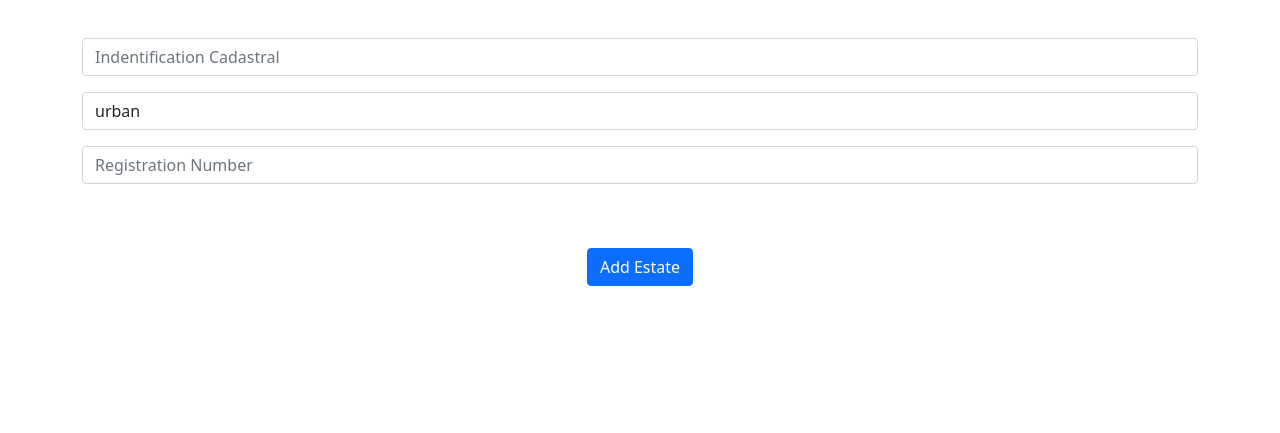
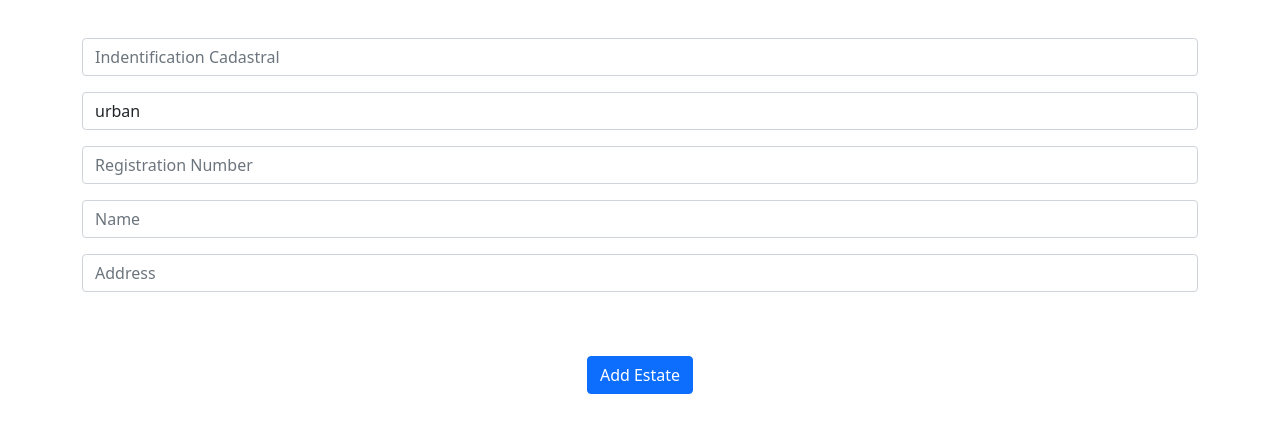
Before and after one commit to Luciano890/Developer-Challenge, a Django app: page /addestate/ in a window 1280 px wide. Shown: the part 193-626 px from the top of the page. Run offline with Django 3.2, Linux system fonts and the light colour scheme; some libraries are stand-ins or nearby versions.

Commit message:
docs: ending with use cases

```diff
--- a/estates/admin.py
+++ b/estates/admin.py
@@ -1,5 +1,9 @@
 from django.contrib import admin
 from estates.models import *
 
+"""
+Registration of the models for the admin
+"""
+
 admin.site.register(Owner)
 admin.site.register(Estate)
--- a/estates/forms.py
+++ b/estates/forms.py
@@ -7,6 +7,10 @@ from estates import models
 from estates import choices
 from estates.models import Owner, Estate
 from estates.choices import type, locations
+
+"""
+Serializing models
+"""
 
 class OwnerForm(forms.ModelForm):
 
@@ -60,9 +64,25 @@ class EstateForm(forms.ModelForm):
                                  }
                              ))
 
+    name = forms.CharField(label=False,min_length=4, max_length=30,required=False,strip=False,
+                             widget=forms.TextInput(
+                                 attrs={
+                                     'placeholder':"Name",
+                                     'class':'form-control',
+                                 }
+                             ))
+
+    address = forms.CharField(label=False,min_length=4, max_length=30,required=False,strip=False,
+                             widget=forms.TextInput(
+                                 attrs={
+                                     'placeholder':"Address",
+                                     'class':'form-control',
+                                 }
+                             ))
+
     class Meta:
         model = Estate
-        fields = ['identificationCadastral','typeEstate','registrationNumber']
+        fields = ['identificationCadastral','typeEstate','registrationNumber','name','address']
 
 class UserRegisterForm(forms.ModelForm):
 
--- a/estates/models.py
+++ b/estates/models.py
@@ -1,21 +1,35 @@
 from django.db import models
 from estates.choices import locations,type
 
+class Estate(models.Model):
+
+    """
+    Model to the Estate table with many-to-many relantionship
+    """
+
+    identificationCadastral = models.CharField(max_length=20)
+    typeEstate = models.CharField(max_length=10, choices=locations)
+    registrationNumber = models.CharField(max_length=20, unique=True)
+
+    name = models.CharField(max_length=30, null=True, blank=True)
+    address = models.CharField(max_length=30, null=True, blank=True)
+
+    owners = models.ManyToManyField("Owner")
+
+    def __str__(self) -> str:
+        return f"Estate with registration number: {self.registrationNumber}"
+
 class Owner(models.Model):
 
-    ID = models.CharField(max_length=20)
+    """
+    Model to the Owner table with many-to-many relantionship
+    """
+
+    ID = models.CharField(max_length=20,unique=True)
     identificationNumber = models.CharField(max_length=10)
     type = models.CharField(max_length=10, choices=type)
 
+    estates = models.ManyToManyField("Estate")
+
     def __str__(self) -> str:
         return f"Owner with id: {self.ID}"
-
-
-class Estate(models.Model):
-
-    identificationCadastral = models.CharField(max_length=20)
-    typeEstate = models.CharField(max_length=10, choices=locations)
-    registrationNumber = models.CharField(max_length=20)
-
-    def __str__(self) -> str:
-        return f"Estate with registration number: {self.registrationNumber}"
--- a/estates/templates/estates/index.html
+++ b/estates/templates/estates/index.html
@@ -41,7 +41,9 @@
           <th scope="col">Index</th>
           <th scope="col">Identification Cadastral</th>
           <th scope="col">Type Estate</th>
-          <th scope="col">Registration Number</th>
+          <th scope="col">Property Registration Number</th>
+          <th scope="col">Name</th>
+          <th scope="col">Address</th>
           <th scope="col">Action</th>
         </tr>
       </thead>
@@ -52,6 +54,8 @@
           <td>{{est.identificationCadastral}}</td>
           <td>{{est.typeEstate}}</td>
           <td>{{est.registrationNumber}}</td>
+          <td>{{est.name}}</td>
+          <td>{{est.address}}</td>
           <td>
             <a class="btn btn-danger btn-sm" href="{% url 'deleteestate' est.id %}"><svg xmlns="http://www.w3.org/2000/svg" width="16" height="16" fill="currentColor" class="bi bi-trash-fill" viewBox="0 0 16 16">
               <path d="M2.5 1a1 1 0 0 0-1 1v1a1 1 0 0 0 1 1H3v9a2 2 0 0 0 2 2h6a2 2 0 0 0 2-2V4h.5a1 1 0 0 0 1-1V2a1 1 0 0 0-1-1H10a1 1 0 0 0-1-1H7a1 1 0 0 0-1 1H2.5zm3 4a.5.5 0 0 1 .5.5v7a.5.5 0 0 1-1 0v-7a.5.5 0 0 1 .5-.5zM8 5a.5.5 0 0 1 .5.5v7a.5.5 0 0 1-1 0v-7A.5.5 0 0 1 8 5zm3 .5v7a.5.5 0 0 1-1 0v-7a.5.5 0 0 1 1 0z"/>
--- a/estates/urls.py
+++ b/estates/urls.py
@@ -1,6 +1,10 @@
 from django.urls import path
 from django.contrib.auth.views import LoginView, LogoutView
 from . import views
+
+"""
+specifying urls for the web application
+"""
 
 urlpatterns = [
 
--- a/estates/views.py
+++ b/estates/views.py
@@ -5,7 +5,14 @@ from django.contrib import messages
 from estates.models import *
 from estates.forms import OwnerForm, EstateForm, UserRegisterForm
 
+"""
+web application views
+"""
+
 def Home(request):
+    """
+    view of home page
+    """
     owners = Owner.objects.all()
     estates = Estate.objects.all()
     context = {'owners':owners, 'estates':estates}
@@ -13,6 +20,9 @@ def Home(request):
     return render(request, 'estates/index.html', context)
 
 def register(request):
+    """
+    view of register page
+    """
     if request.method == "POST":
         form = UserRegisterForm(request.POST)
         if form.is_valid():
@@ -26,6 +36,9 @@ def register(request):
     return render(request, 'estates/register.html',context)
 
 def addowner(request):
+    """
+    view of addowner page
+    """
     if request.method == "POST":
         form = OwnerForm(request.POST)
         if form.is_valid():
@@ -38,6 +51,9 @@ def addowner(request):
     return render(request, 'estates/addowner.html', context)
 
 def addestate(request):
+    """
+    view of addestate page
+    """
     if request.method == "POST":
         form = EstateForm(request.POST)
         if form.is_valid():
@@ -50,16 +66,25 @@ def addestate(request):
     return render(request, 'estates/addestate.html', context)
 
 def deleteowner(request, owner_id):
+    """
+    view of deleteowner page
+    """
     owner = Owner.objects.get(id=owner_id)
     owner.delete()
     return redirect('home')
 
 def deleteestate(request, estate_id):
+    """
+    view of deleteestate page
+    """
     estate = Estate.objects.get(id=estate_id)
     estate.delete()
     return redirect('home')
 
 def editowner(request, owner_id):
+    """
+    view of editowner page
+    """
     owner = Owner.objects.get(id=owner_id)
     if request.method == "POST":
         form = OwnerForm(request.POST, instance=owner)
@@ -73,6 +98,9 @@ def editowner(request, owner_id):
     return render(request, 'estates/editowner.html', context)
 
 def editestate(request, estate_id):
+    """
+    view of editestate page
+    """
     estate = Estate.objects.get(id=estate_id)
     if request.method == "POST":
         form = EstateForm(request.POST, instance=estate)
```
Also changed, not shown: README.md, estates/migrations/0001_initial.py, estates/migrations/0002_owner_estates.py (added), estates/migrations/0003_estate_owners.py (added), estates/migrations/0004_auto_20210916_2249.py (added).
